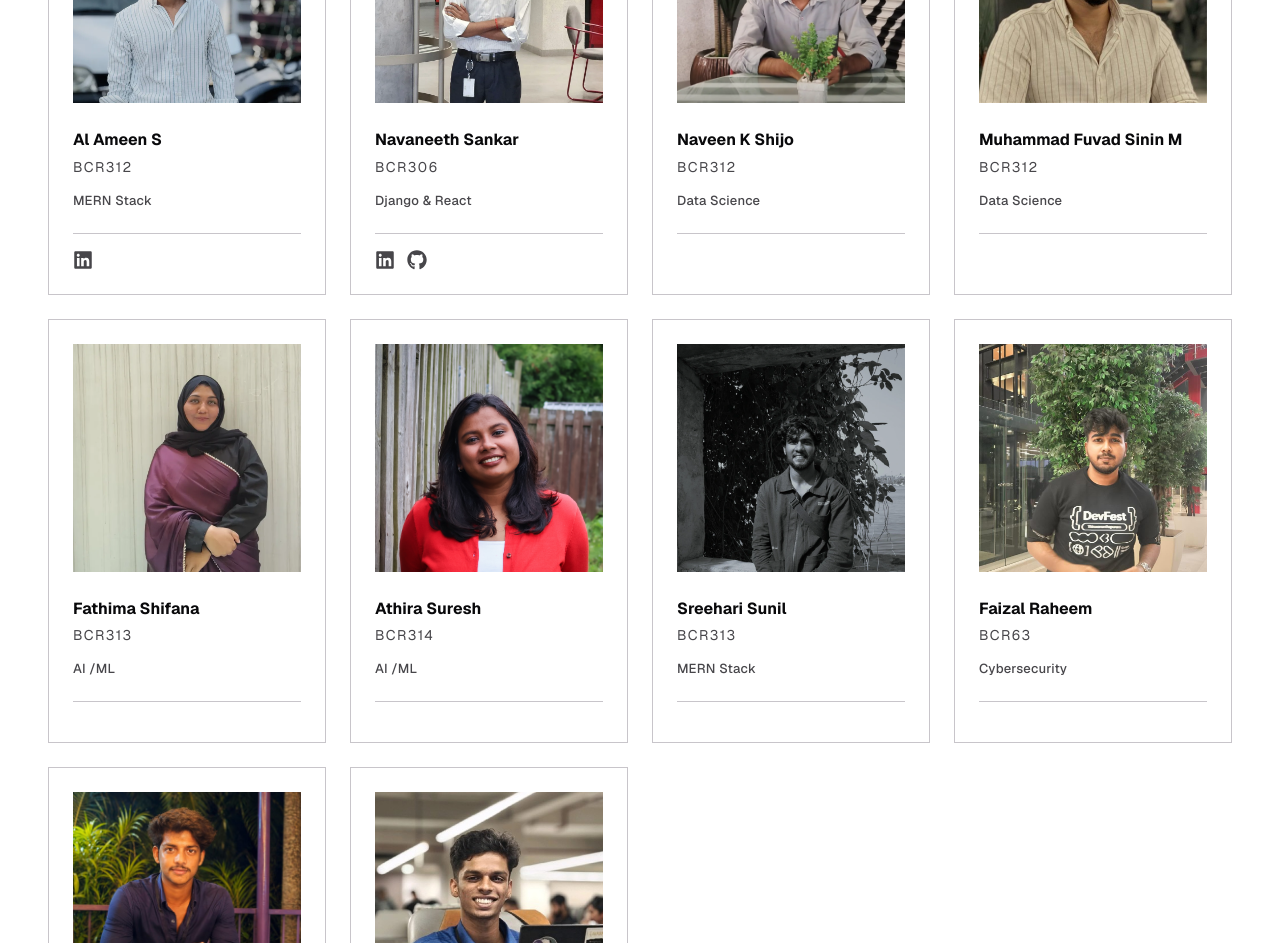
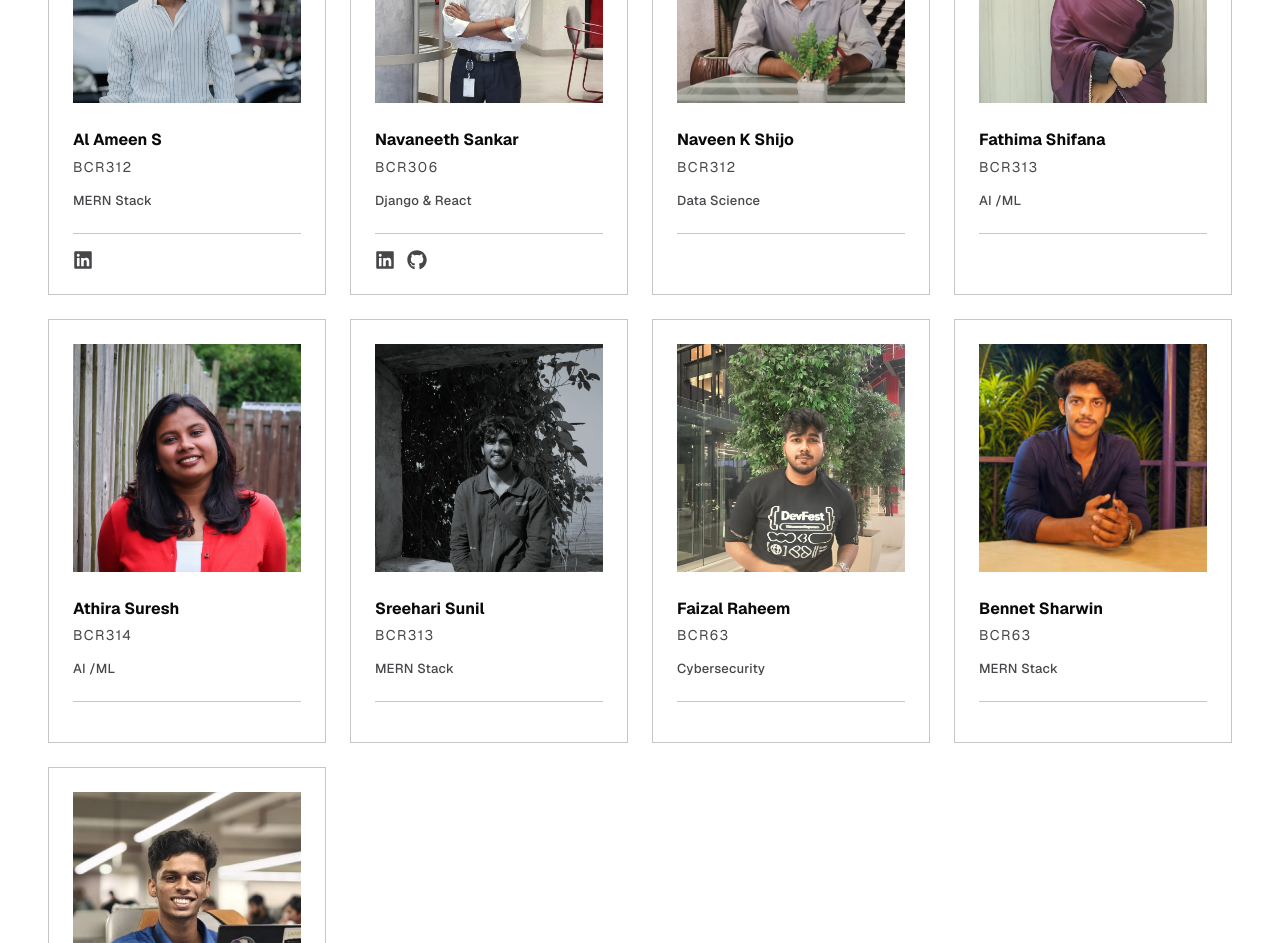
Before and after one commit to ACE-Program-Brototype/ace-web, a React (Vite) app: page /directory in a window 1280 px wide. Shown: the part 1240-2183 px from the top of the page. Built offline with nearby package versions, Linux system fonts and the light colour scheme; a web font is replaced by a local one.

Commit message:
fix: updated student list

```diff
--- a/src/constants/studentsDatas.js
+++ b/src/constants/studentsDatas.js
@@ -70,12 +70,6 @@ export const STUDENTS = [
     img: naveenImg,
   },
   {
-    name: "Muhammad Fuvad Sinin M",
-    batch: "BCR312",
-    stack: "Data Science",
-    img: fuvad,
-  },
-  {
     name: "Fathima Shifana",
     batch: "BCR313",
     stack: "AI /ML",
```
